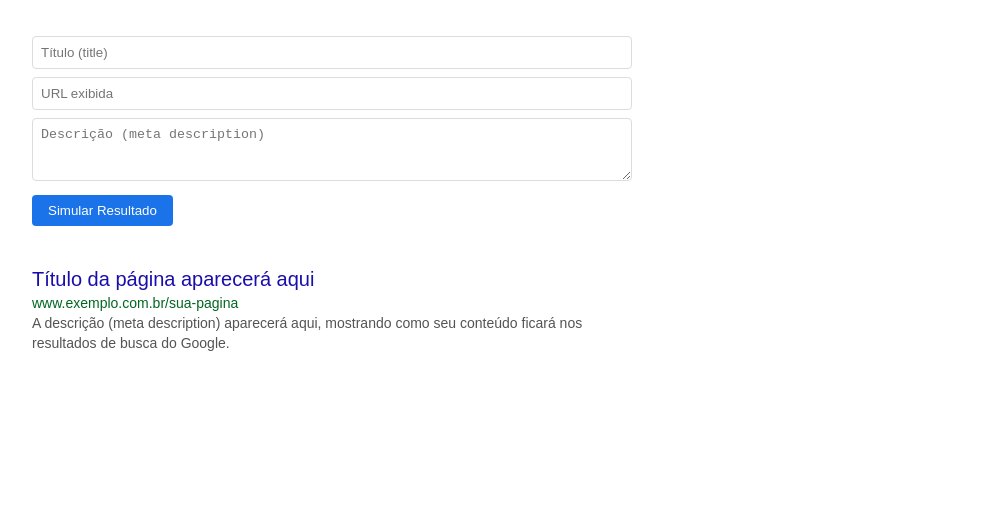
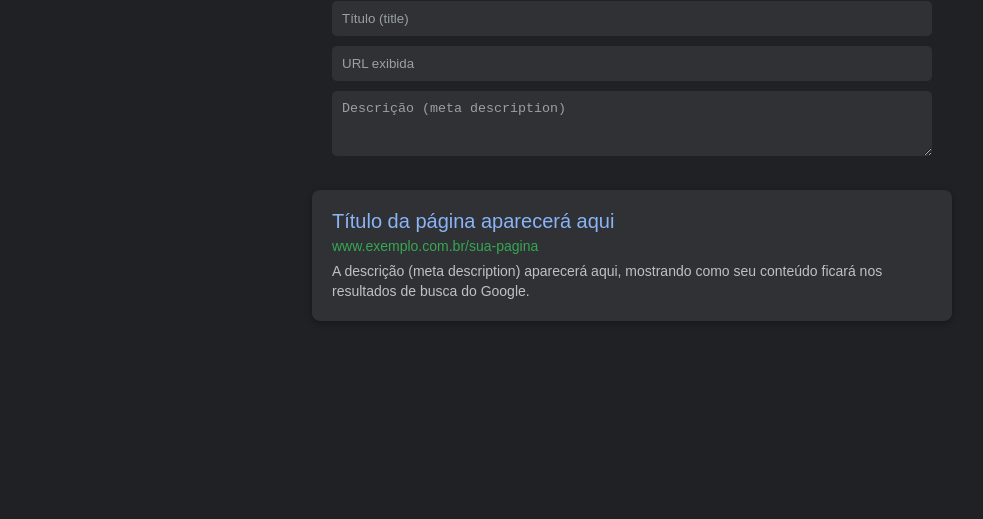
Before and after one commit to tatianegr/simulador-de-SERP, a plain HTML site: page index.html in a window 1280 px wide. Shown: the part 281-800 px from the top of the page, without its empty margins (8-991 px from the left). Drawn offline with Linux system fonts and the light colour scheme.

Commit message:
Adiciona simulador SERP Google em tempo real (tema escuro)

```diff
--- a/index.html
+++ b/index.html
@@ -3,27 +3,58 @@
 <head>
     <meta charset="UTF-8">
     <meta name="viewport" content="width=device-width, initial-scale=1.0">
-    <title>Simulador de SERP do Google</title>
+    <title>Simulador SERP Google (Tema Escuro)</title>
     <link rel="icon" href="https://www.google.com/favicon.ico">
     <style>
         body {
             font-family: Arial, sans-serif;
-            margin: 40px;
-            background-color: #fff;
-            color: #202124;
+            background-color: #202124;
+            color: #e8eaed;
+            display: flex;
+            flex-direction: column;
+            align-items: center;
+            justify-content: center;
+            padding: 20px;
+        }
+
+        .google-logo {
+            width: 272px;
+            margin-bottom: 40px;
+        }
+
+        .input-box {
+            max-width: 600px;
+            width: 100%;
+            margin-bottom: 30px;
+        }
+
+        .input-box input, .input-box textarea {
+            width: 100%;
+            padding: 10px;
+            margin-top: 10px;
+            border-radius: 5px;
+            border: none;
+            background-color: #303134;
+            color: #e8eaed;
+            box-sizing: border-box;
         }
 
         .result {
             max-width: 600px;
-            margin-bottom: 24px;
+            width: 100%;
+            background-color: #303134;
+            padding: 20px;
+            border-radius: 8px;
+            box-shadow: 0 2px 6px rgba(0,0,0,0.3);
         }
 
         .result a.title {
             font-size: 20px;
-            line-height: 1.3;
+            color: #8ab4f8;
             text-decoration: none;
-            color: #1a0dab;
             display: block;
+            margin-bottom: 5px;
+            word-break: break-word;
         }
 
         .result a.title:hover {
@@ -32,59 +63,30 @@
 
         .result .url {
             font-size: 14px;
-            color: #006621;
-            margin: 3px 0;
+            color: #34a853;
+            margin-bottom: 8px;
+            word-break: break-word;
         }
 
         .result .description {
             font-size: 14px;
-            color: #545454;
+            color: #bdc1c6;
             line-height: 1.4;
         }
 
-        .input-box {
-            max-width: 600px;
-            margin-bottom: 40px;
-        }
-
-        .input-box input, .input-box textarea {
-            width: 100%;
-            padding: 8px;
-            margin-top: 8px;
-            box-sizing: border-box;
-            border: 1px solid #dadce0;
-            border-radius: 4px;
-        }
-
-        .input-box button {
-            margin-top: 10px;
-            padding: 8px 16px;
-            background-color: #1a73e8;
-            color: #fff;
-            border: none;
-            border-radius: 4px;
-            cursor: pointer;
-        }
-
-        .input-box button:hover {
-            background-color: #1669c1;
-        }
-
-        .google-logo {
-            max-width: 300px;
-            margin-bottom: 40px;
+        ::placeholder {
+            color: #9aa0a6;
         }
     </style>
 </head>
 <body>
 
-<img src="https://www.google.com/images/branding/googlelogo/1x/googlelogo_color_272x92dp.png" alt="Google" class="google-logo">
+<img src="https://www.google.com/images/branding/googlelogo/1x/googlelogo_light_color_272x92dp.png" alt="Google Logo" class="google-logo">
 
 <div class="input-box">
-    <input type="text" id="titleInput" placeholder="Título (title)" maxlength="60">
-    <input type="text" id="urlInput" placeholder="URL exibida" maxlength="80">
-    <textarea id="descInput" placeholder="Descrição (meta description)" maxlength="160" rows="3"></textarea>
-    <button onclick="atualizarResultado()">Simular Resultado</button>
+    <input type="text" id="titleInput" placeholder="Título (title)" maxlength="60" oninput="atualizarResultado()">
+    <input type="text" id="urlInput" placeholder="URL exibida" maxlength="80" oninput="atualizarResultado()">
+    <textarea id="descInput" placeholder="Descrição (meta description)" maxlength="160" rows="3" oninput="atualizarResultado()"></textarea>
 </div>
 
 <div class="result">
```
